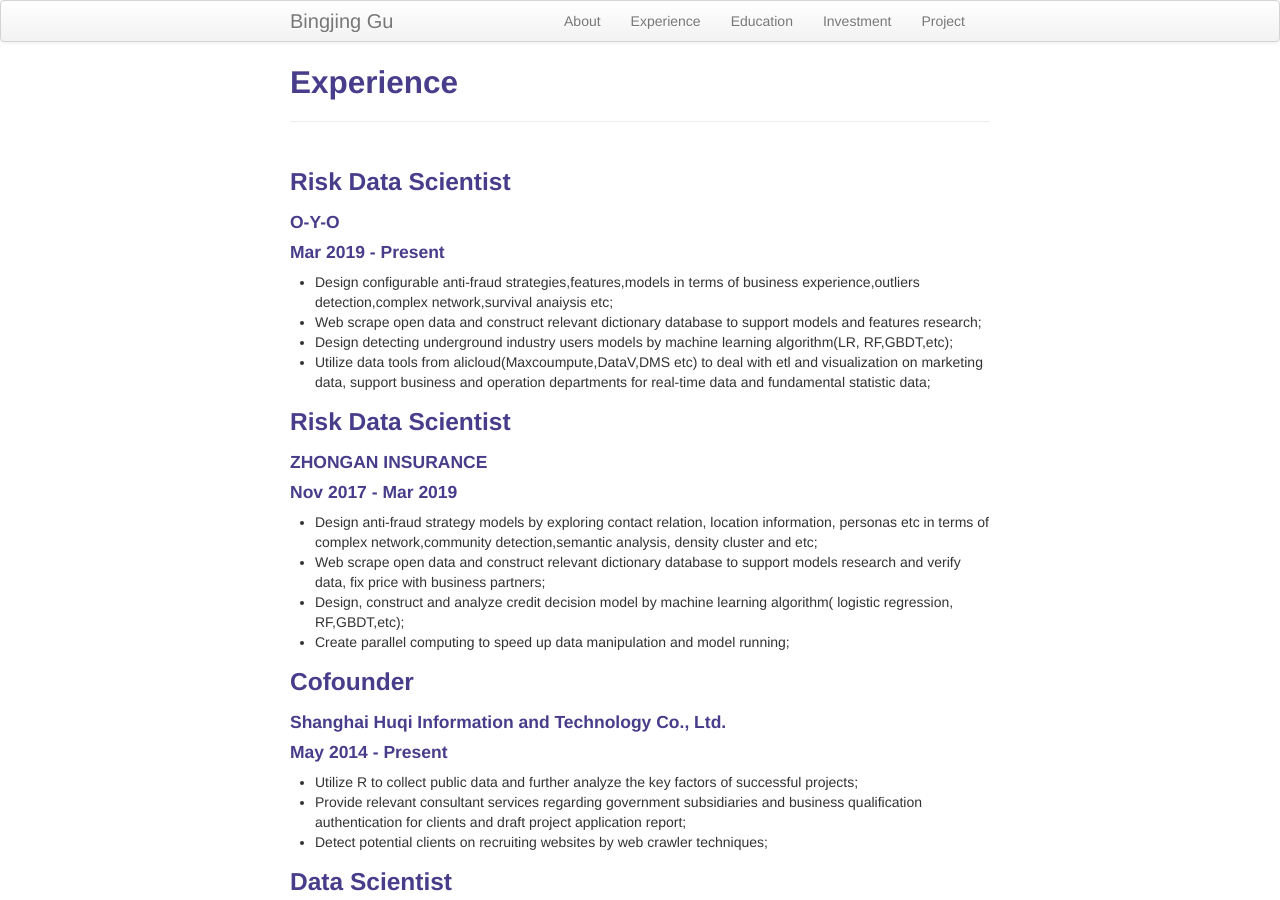
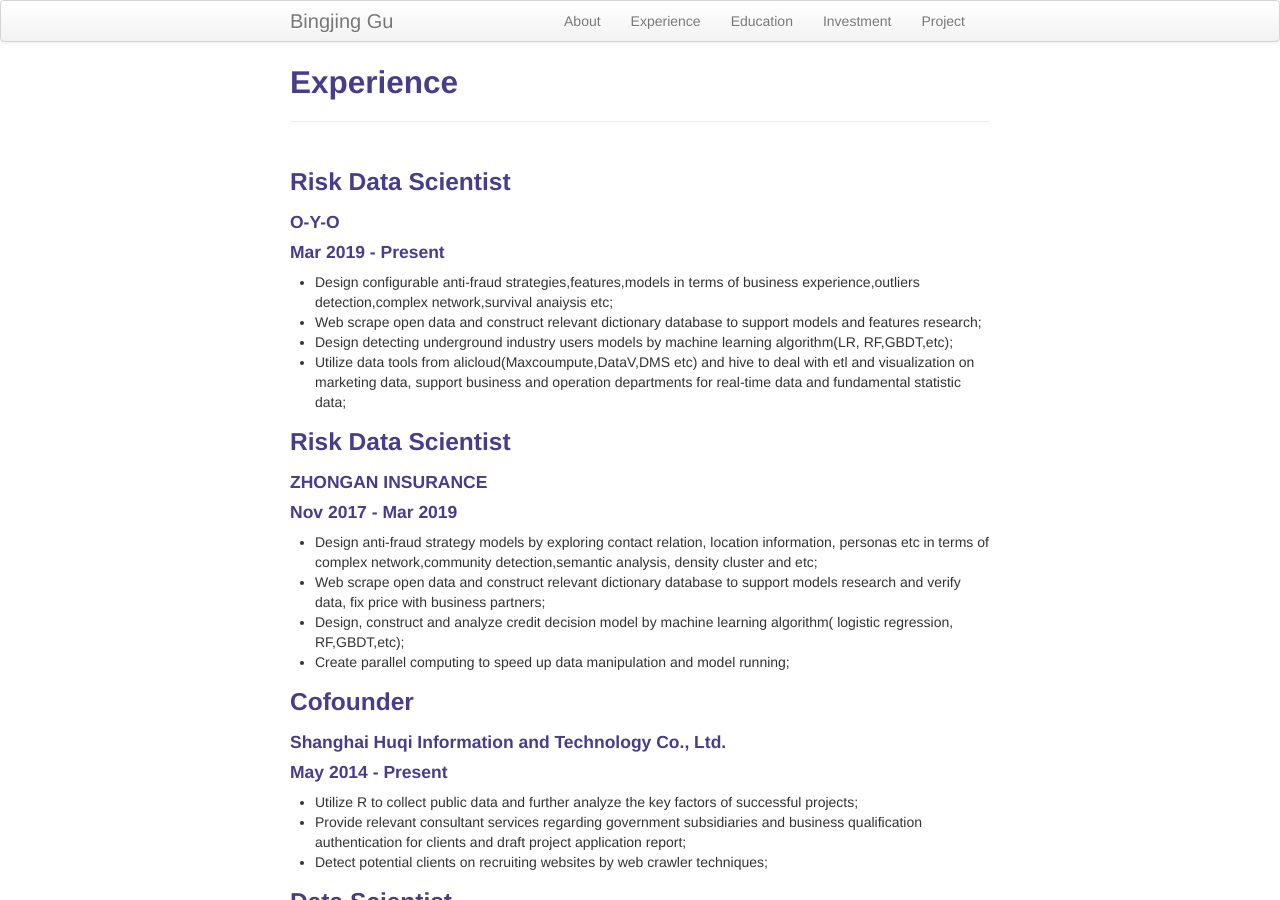
Before and after one commit to sangaj/sangaj.github.io, a Jekyll site: the page built from pages/Experience.md, in a window 1280 px wide and 900 px high. Built offline with Jekyll 4.4.1, drawn with Linux system fonts in a browser that asks for light colours.

Commit message:
Update Experience.md

```diff
--- a/pages/Experience.md
+++ b/pages/Experience.md
@@ -11,7 +11,7 @@ description: Bingjing's Experience
 - Design configurable anti-fraud strategies,features,models in terms of business experience,outliers detection,complex network,survival anaiysis etc;<br />
 - Web scrape open data and construct relevant dictionary database to support models and features research; <br />
 - Design detecting underground industry users models by machine learning algorithm(LR, RF,GBDT,etc); <br />
-- Utilize data tools from alicloud(Maxcoumpute,DataV,DMS etc) to deal with etl and visualization on marketing data, support business and operation departments for real-time data and fundamental statistic data; <br />
+- Utilize data tools from alicloud(Maxcoumpute,DataV,DMS etc) and hive to deal with etl and visualization on marketing data, support business and operation departments for real-time data and fundamental statistic data; <br />
 
 ###  Risk Data Scientist
 #### ZHONGAN INSURANCE
```
